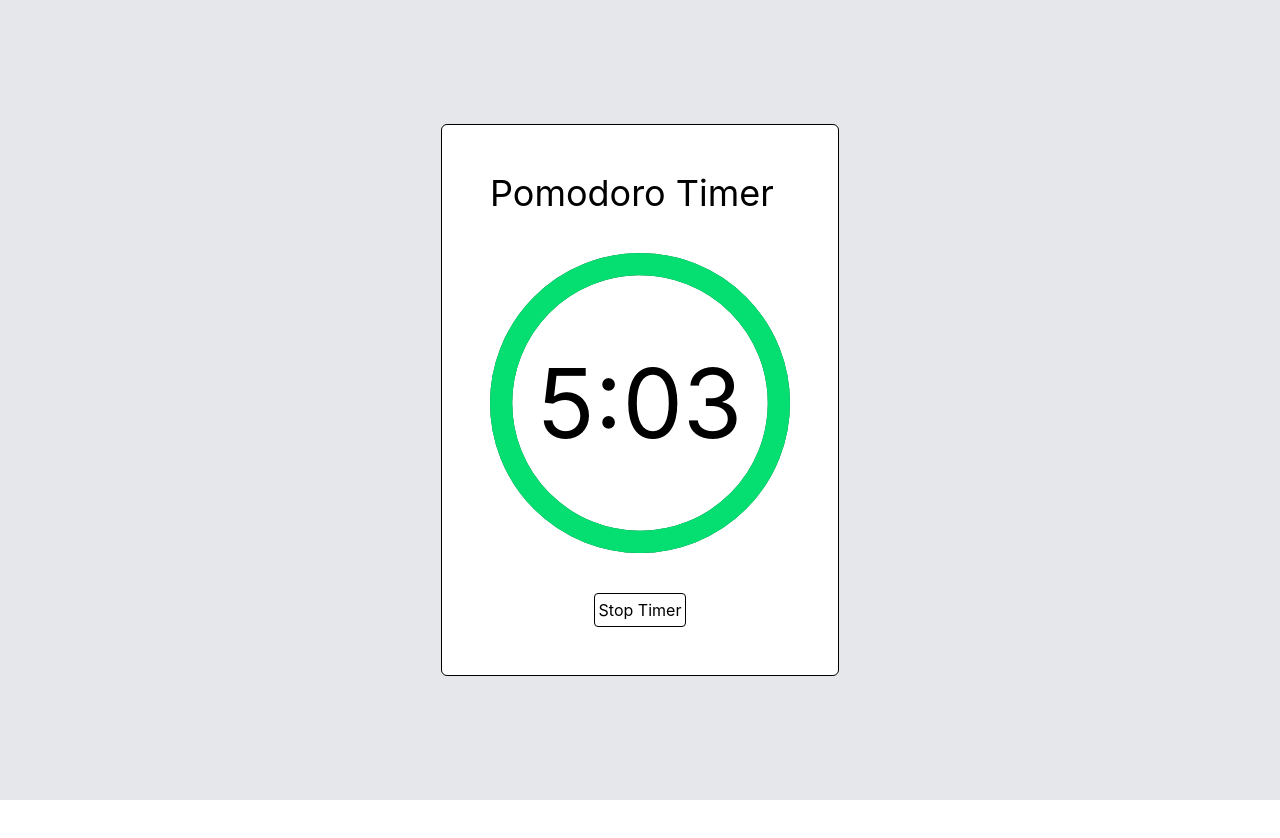
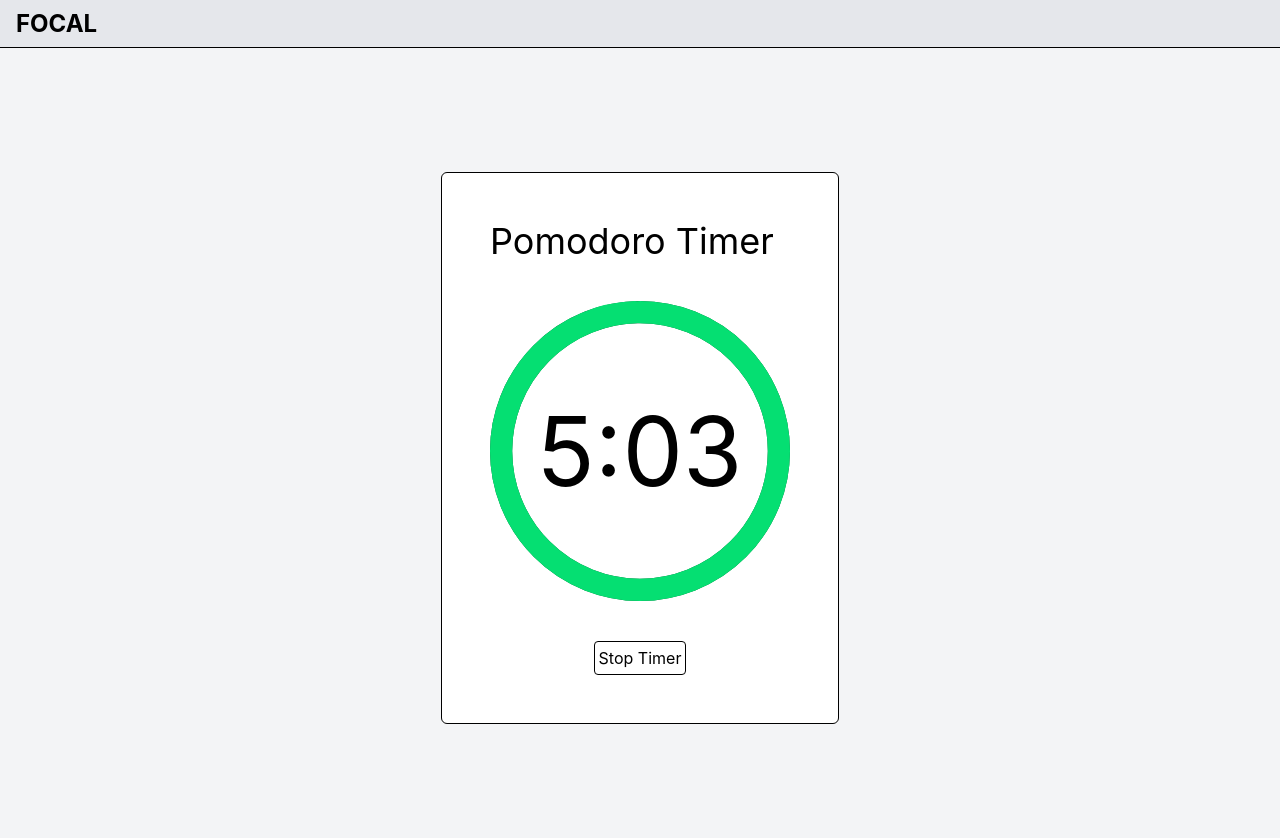
Before and after one commit to ChandlerWeeks/Pomodoro-Timer, a React (Vite) app in the folder frontend-client/: page / in a window 1280 px wide. Both pictures are taken after typing "5", "5" into the empty fields and a click on the input "submit". Shown: the top 838 px of the page. Before the commit the page ends 800 px from the top, so only its background shows below. Built offline with nearby package versions, Linux system fonts and the light colour scheme; no server answers.

Commit message:
added header and logo

```diff
--- a/frontend-client/src/App.tsx
+++ b/frontend-client/src/App.tsx
@@ -1,29 +1,13 @@
-import { useState } from 'react'
-import Timer from './Timer.tsx'
-import TimerForm from './TimerForm.tsx'
+import Body from './Body.tsx';
+import Header from './Header.tsx';
 
 function App() {
-  const [isTimerSet, setTimerStatus] = useState(false);
-  const [minutes, setMinutes] = useState(0);
-  const [seconds, setSeconds] = useState(0);
-  const [playlistName, setPlaylistName] = useState("");
-
-  function setTimer(minutes: number, seconds: number, playlistName: string) {
-    setMinutes(minutes);
-    setSeconds(seconds);
-    setPlaylistName(playlistName);
-    setTimerStatus(true);
-  }
-
-  function disableTimer() {
-    setTimerStatus(false);
-  }
-
-  if (isTimerSet) {
-    return <Timer minutes={minutes} seconds={seconds} playlistName={playlistName} disableTimerCallback={disableTimer}/>;
-  } else {
-    return <TimerForm setClock={setTimer} />;
-  }
+  return (
+    <>
+      <Header />
+      <Body />
+    </>
+  );
 }
 
 export default App
--- /dev/null
+++ b/frontend-client/src/Body.tsx
@@ -0,0 +1,29 @@
+import { useState } from 'react'
+import Timer from './Timer.tsx'
+import TimerForm from './TimerForm.tsx'
+
+function Body() {
+  const [isTimerSet, setTimerStatus] = useState(false);
+  const [minutes, setMinutes] = useState(0);
+  const [seconds, setSeconds] = useState(0);
+  const [playlistName, setPlaylistName] = useState("");
+
+  function setTimer(minutes: number, seconds: number, playlistName: string) {
+    setMinutes(minutes);
+    setSeconds(seconds);
+    setPlaylistName(playlistName);
+    setTimerStatus(true);
+  }
+
+  function disableTimer() {
+    setTimerStatus(false);
+  }
+
+  if (isTimerSet) {
+    return <Timer minutes={minutes} seconds={seconds} playlistName={playlistName} disableTimerCallback={disableTimer}/>;
+  } else {
+    return <TimerForm setClock={setTimer} />;
+  }
+}
+
+export default Body
--- /dev/null
+++ b/frontend-client/src/Header.tsx
@@ -0,0 +1,11 @@
+function Header() {
+  return (
+    <div id="header" className="w-full h-12 bg-gray-200 border-b-1 border-black border-full">
+      <div className="flex items-center h-full">
+        <h1 className="text-2xl font-bold ml-4">FOCAL</h1>
+      </div>
+    </div>
+  );
+}
+
+export default Header;
--- a/frontend-client/src/music.tsx
+++ b/frontend-client/src/Music.tsx
@@ -54,6 +54,9 @@ function MusicPlayer({ playlistName, queue }: MusicPlayerProps) {
         <label htmlFor="volume">Volume:</label>
         <input type="range" id="volume" min="0" max="1" step="0.01" defaultValue={getSongVolume()} onChange={e => setSongVolume(Number(e.target.value))} />
       </div>
+      <div className="flex items-center gap-2">
+
+      </div>
     </div>
   )
 }
--- a/frontend-client/src/Timer.tsx
+++ b/frontend-client/src/Timer.tsx
@@ -1,6 +1,6 @@
 import { useEffect, useState } from 'react';
 import { playBubble } from './sound.ts';
-import MusicPlayer, { type Song } from './music.tsx';
+import MusicPlayer, { type Song } from './Music.tsx';
 
 interface TimeProps {
   minutes: number;
@@ -62,7 +62,7 @@ function Timer({minutes, seconds, playlistName, disableTimerCallback} : TimeProp
 
   return(
     <>
-      <div className="flex min-h-screen justify-center items-center flex-col border-full bg-gray-200">
+      <div className="flex min-h-screen justify-center items-center flex-col border-full bg-gray-100">
         <div className="border-full border-black border-1 p-12 rounded-md bg-white">
           <div>
             <h1 className="text-4xl">Pomodoro Timer</h1>
--- a/frontend-client/src/TimerForm.tsx
+++ b/frontend-client/src/TimerForm.tsx
@@ -19,7 +19,7 @@ function TimerForm({setClock} : TimerFormProps) {
 
   return(
     <>
-      <div className="flex min-h-screen justify-center items-center flex-col bg-gray-200">
+      <div className="flex min-h-screen justify-center items-center flex-col bg-gray-100">
         <div className="border-1 border-black border-full p-10 rounded-md bg-white">
           <h1 className="text-4xl mb-8">Enter Timer Duration</h1>
           <form id="durationForm" onSubmit={handleSubmit}>
```
Also changed, not shown: frontend-client/src/SessionReview.tsx (added), frontend-client/src/session_review.tsx (deleted).
